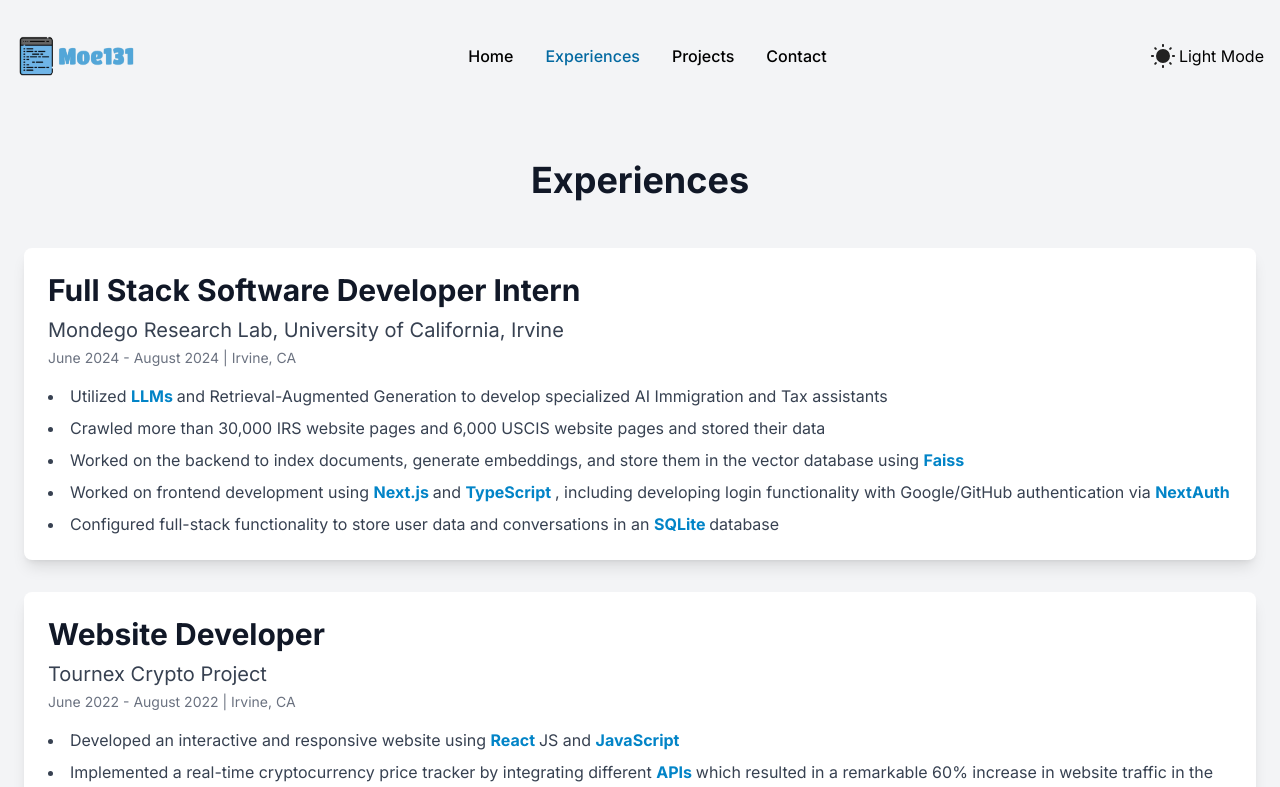
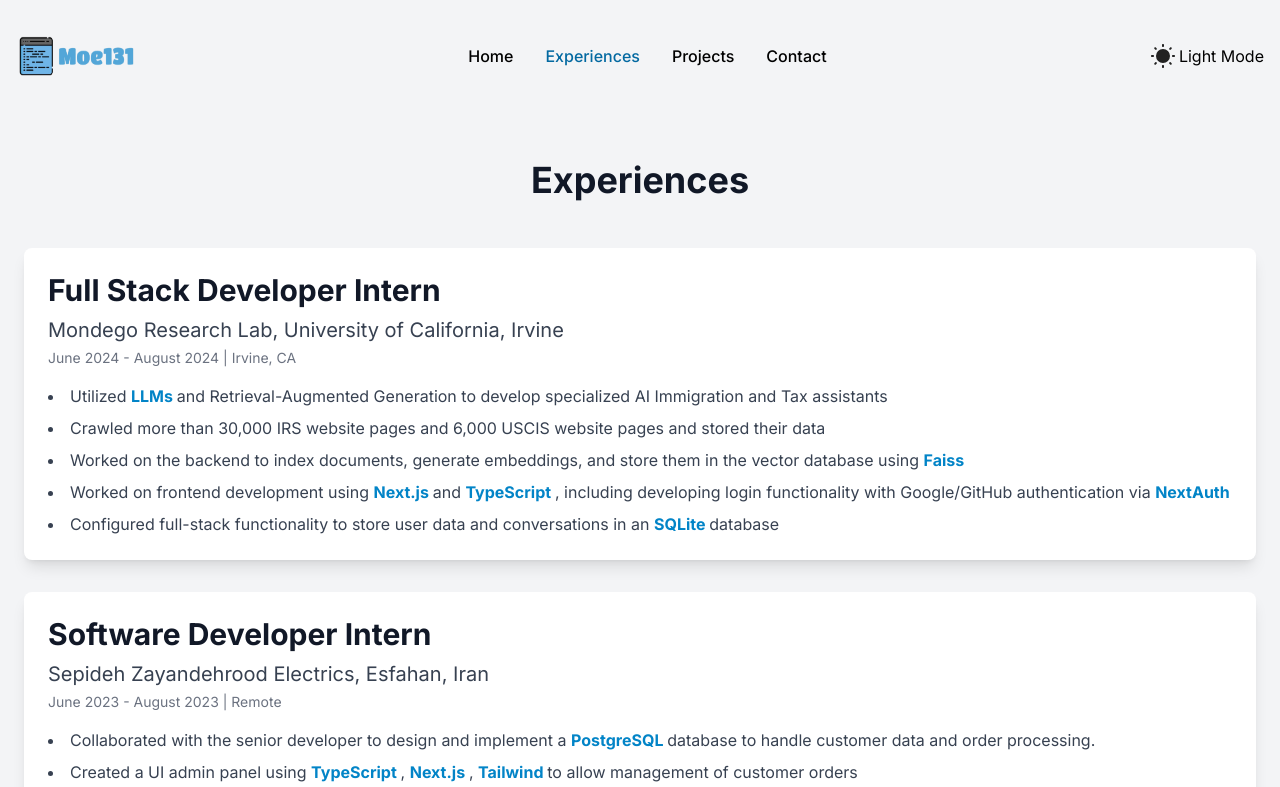
Before and after one commit to Moe131/moe131.github.io, a Next.js app: page /experiences in a window 1280 px wide. Shown: the top 787 px of the page. Built offline with nearby package versions, Linux system fonts and the light colour scheme.

Commit message:
Experience added

```diff
--- a/src/app/experiences/page.tsx
+++ b/src/app/experiences/page.tsx
@@ -6,7 +6,7 @@ export default function Experience() {
             <h1 className="text-4xl font-bold text-center text-gray-900 dark:text-white mb-12">Experiences</h1>
             <div className="space-y-8 max-w-screen-xl mx-auto">
                 <ExperienceCard
-                    title="Full Stack Software Developer Intern"
+                    title="Full Stack Developer Intern"
                     company="Mondego Research Lab, University of California, Irvine"
                     location="Irvine, CA"
                     dateRange="June 2024 - August 2024"
@@ -18,6 +18,21 @@ export default function Experience() {
                         "Configured full-stack functionality to store user data and conversations in an SQLite database"
                     ]}
                 />
+
+                <ExperienceCard
+                    title="Software Developer Intern"
+                    company="Sepideh Zayandehrood Electrics, Esfahan, Iran"
+                    location="Remote"
+                    dateRange="June 2023 - August 2023"
+                    responsibilities={[
+                        "Collaborated with the senior developer to design and implement a PostgreSQL database to handle customer data and order processing.",
+                        "Created a UI admin panel using TypeScript , Next.js , Tailwind to allow management of customer orders",
+                        "Built API endpoints using Node.js and Express framework to connect the frontend with the database",
+                        "Successfully transferred data from 40,000 customers into the new database system",
+                        "The new ordering system reduced the company’s order processing time by 40%."
+                    ]}
+                />
+
                 <ExperienceCard
                     title="Website Developer"
                     company="Tournex Crypto Project"
--- a/src/components/ExperienceCard/ExperienceCard.tsx
+++ b/src/components/ExperienceCard/ExperienceCard.tsx
@@ -6,7 +6,7 @@ interface ExperienceCardProps {
     responsibilities: string[]
 }
 
-const skills: string[] = ["React", "ReactJS", "React Native", "Next.js", "TypeScript", "JavaScript", "Faiss", "Python", "NextAuth", "SQLite", "APIs", "NextAuth", "LLMs", "UX/UI"]
+const skills: string[] = ["React", "ReactJS", "React Native", "Next.js", "TypeScript", "JavaScript", "Faiss", "Python", "NextAuth", "SQLite", "APIs", "NextAuth", "LLMs", "UX/UI","PostgreSQL", "Node.js", "Express", "Tailwind", "API"]
 
 export default function ExperienceCard(props: ExperienceCardProps) {
     return (
--- a/src/components/Hero/page.tsx
+++ b/src/components/Hero/page.tsx
@@ -50,7 +50,7 @@ export default function Hero() {
                 on exciting opportunities. Feel free to <Link className="underline text-sky-600 dark:text-cyan-400" href="/contact">contact me</Link> for collaboration!
 
                 </p>
-                <a href="./src/assets/resume.pdf" download>
+                <a href="https://drive.google.com/file/d/1zUf_oMwR_WEdRRDSKvaIfDqn3dccbKjQ/view?usp=sharing" target="_blank">
                     <button className="mt-4 md:mt-6 px-6 py-2 bg-sky-600 text-white font-semibold rounded-lg hover:bg-blue-800 dark:bg-cyan-600 dark:hover:bg-sky-700">
                     Download Resume
                     </button>
```
